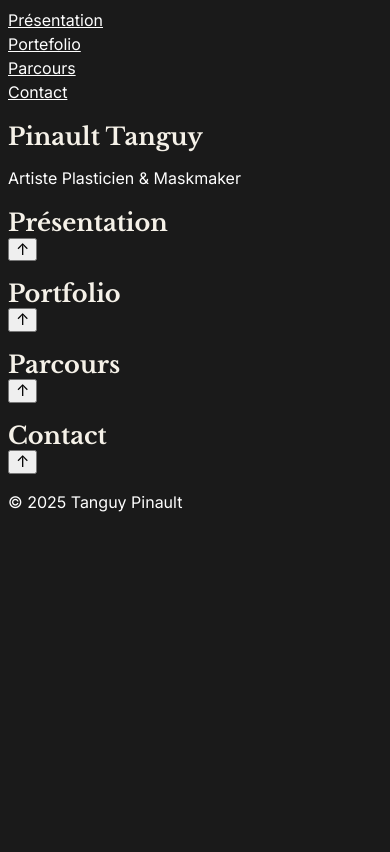
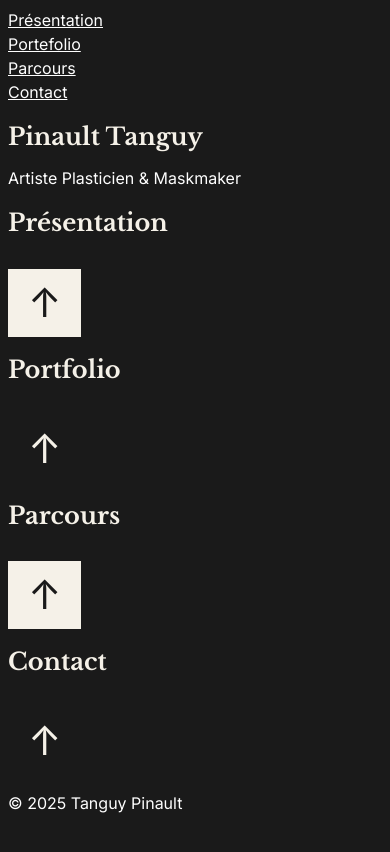
Before and after one commit to ValentinDuteil/tanguypinault, a SvelteKit app: page / in a window 390 px wide. Built offline with nearby package versions, Linux system fonts and the light colour scheme.

Commit message:
all section basics css and media query beginning

```diff
--- a/svelte.config.js
+++ b/src/styles/contact.css
@@ -1,13 +1,23 @@
-import adapter from '@sveltejs/adapter-auto';
+/* Mobile First */
+#contact {
+    min-height: 100vh;
+    display: flex;
+    flex-direction: column;
+    justify-content: center;
+    align-items: center;
+    background: var(--dark);
+    text-align: center;
+    padding: 2rem;
+}
 
-/** @type {import('@sveltejs/kit').Config} */
-const config = {
-	kit: {
-		// adapter-auto only supports some environments, see https://svelte.dev/docs/kit/adapter-auto for a list.
-		// If your environment is not supported, or you settled on a specific environment, switch out the adapter.
-		// See https://svelte.dev/docs/kit/adapters for more information about adapters.
-		adapter: adapter()
-	}
-};
+#contact h2 {
+    font-size: 3rem;
+    margin-bottom: 1rem;
+    color: var(--beige-medium);
+}
 
-export default config;
+/* Tablette */
+@media (min-width: 768px) {}
+
+/* Desktop */
+@media (min-width: 1024px) {}
--- a/src/styles/course.css
+++ b/src/styles/course.css
@@ -0,0 +1,37 @@
+/* Mobile First */
+#course {
+    min-height: 100vh;
+    display: flex;
+    flex-direction: column;
+    justify-content: center;
+    align-items: center;
+    background: var(--beige-light);
+    text-align: center;
+    padding: 2rem;
+}
+
+#course h2 {
+    font-size: 3rem;
+    margin-bottom: 1rem;
+    color: var(--dark);
+}
+
+#course p {
+    font-size: 1.2rem;
+    color: var(--grey);
+}
+
+/* Tablette */
+@media (min-width: 768px) {
+
+    #course h2 {
+        font-size: 5rem;
+    }
+
+    #course p {
+        font-size: 1.5rem;
+    }
+}
+
+/* Desktop */
+@media (min-width: 1024px) {}
--- a/src/styles/global.css
+++ b/src/styles/global.css
@@ -19,7 +19,27 @@ ul {
     margin: 0;
 }
 
-h1, h2 {
+h1,
+h2,
+h3,
+h4 {
     font-family: 'Libre Baskerville', serif;
     color: var(--beige-light);
 }
+
+.scroll-top {
+    background: var(--dark);
+    color: var(--beige-light);
+    border: none;
+    padding: 0.75rem 1.25rem;
+    font-size: 2.5rem;
+    cursor: pointer;
+    margin-top: 2rem;
+}
+
+#profile .scroll-top,
+#course .scroll-top {
+    background: var(--beige-light);
+    color: var(--dark);
+    border: none;
+}
--- a/src/styles/profile.css
+++ b/src/styles/profile.css
@@ -0,0 +1,37 @@
+/* Mobile First */
+#profile {
+    min-height: 100vh;
+    display: flex;
+    flex-direction: column;
+    justify-content: center;
+    align-items: center;
+    background: var(--beige-light);
+    text-align: center;
+    padding: 2rem;
+}
+
+#profile h2 {
+    font-size: 3rem;
+    margin-bottom: 1rem;
+    color: var(--dark);
+}
+
+#profile p {
+    font-size: 1.2rem;
+    color: var(--grey);
+}
+
+/* Tablette */
+@media (min-width: 768px) {
+
+    #profile h2 {
+        font-size: 5rem;
+    }
+
+    #profile p {
+        font-size: 1.5rem;
+    }
+}
+
+/* Desktop */
+@media (min-width: 1024px) {}
```
Also changed, not shown: src/styles/footer.css (+30 -0 lines), src/styles/hero.css (+36 -0 lines), src/styles/reset.css (+25 -8 lines), src/styles/formular.css (deleted), src/styles/nav.css (line endings or trailing spaces). Lines whose indentation alone changed are shown as unchanged.
